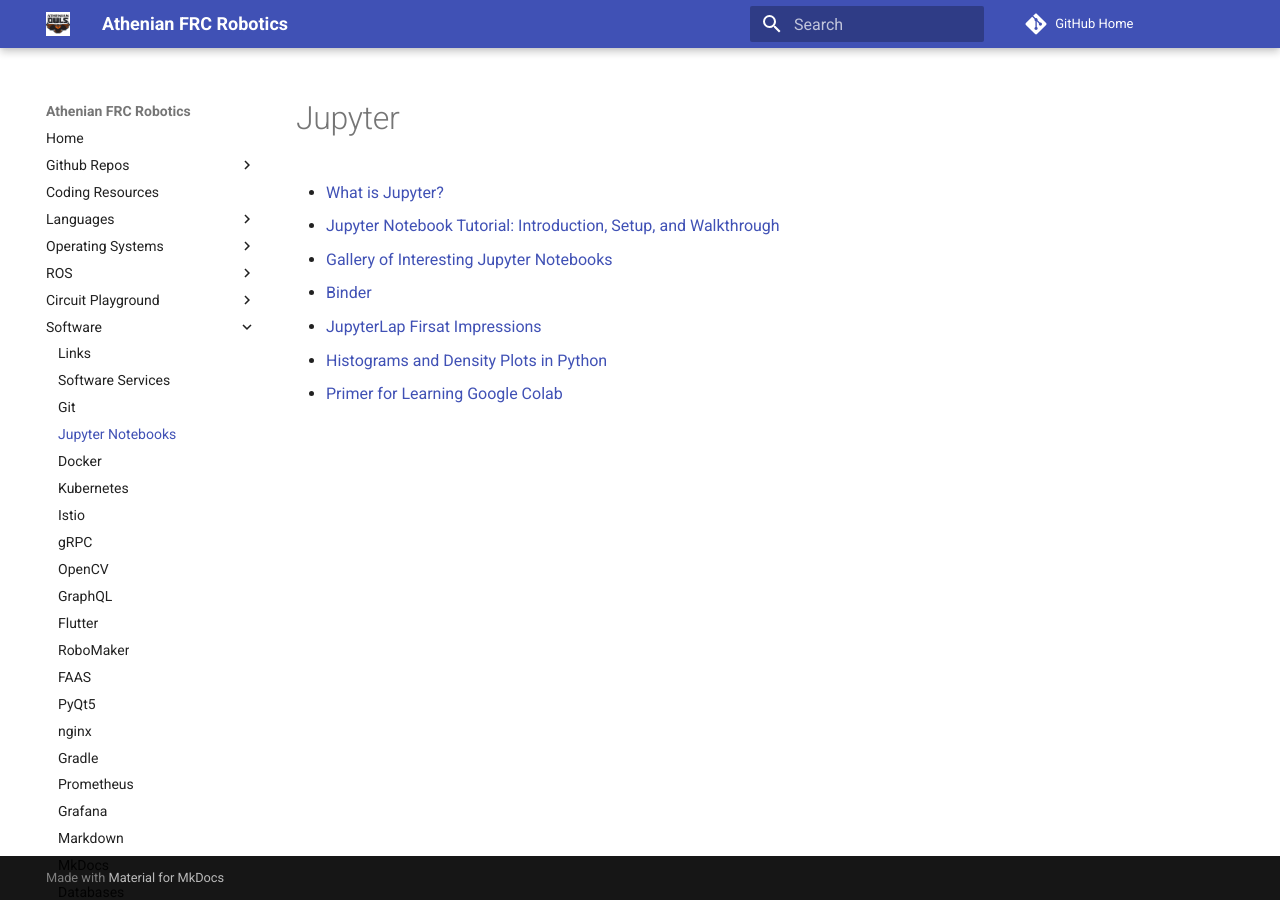
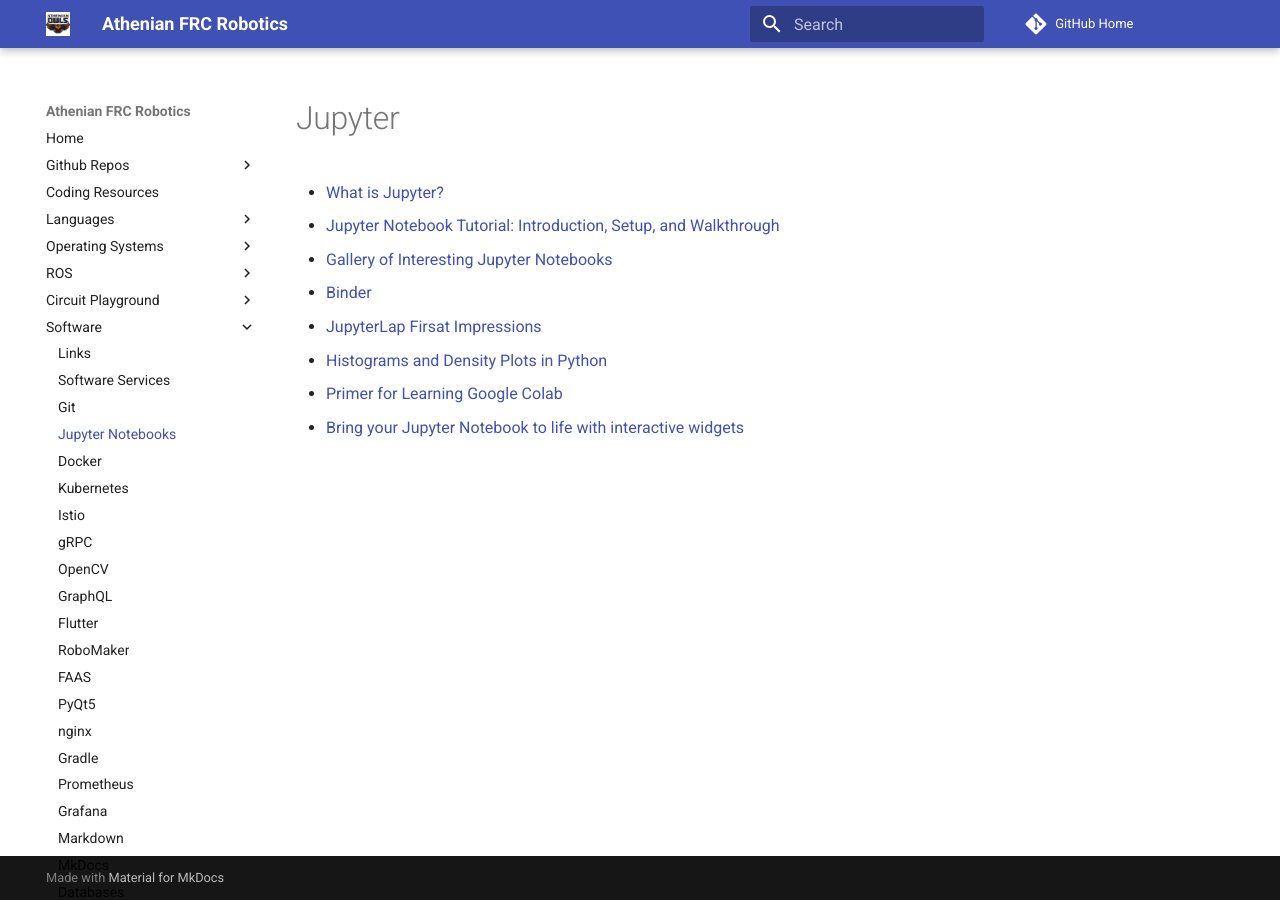
Before and after one commit to athenian-robotics/athenian-robotics-mkdocs, an MkDocs documentation site: the page built from docs/jupyter.md, in a window 1280 px wide. Built offline with MkDocs 1.6.1 and Material for MkDocs 9.7.7, drawn with Linux system fonts in a browser that asks for light colours; comment, search, counter and statistics services are not loaded.

Commit message:
Update docs

```diff
--- a/docs/jupyter.md
+++ b/docs/jupyter.md
@@ -7,3 +7,4 @@
 * [JupyterLap Firsat Impressions](https://medium.com/@brianray_7981/jupyterlab-first-impressions-e6d70d8a175d)
 * [Histograms and Density Plots in Python](https://towardsdatascience.com/histograms-and-density-plots-in-python-f6bda88f5ac0)
 * [Primer for Learning Google Colab](https://medium.com/dair-ai/primer-for-learning-google-colab-bb4cabca5dd6)
+* [Bring your Jupyter Notebook to life with interactive widgets](https://towardsdatascience.com/bring-your-jupyter-notebook-to-life-with-interactive-widgets-bc12e03f0916)
```
Also changed, not shown: docs/kotlin.md (+1 -0 lines).
